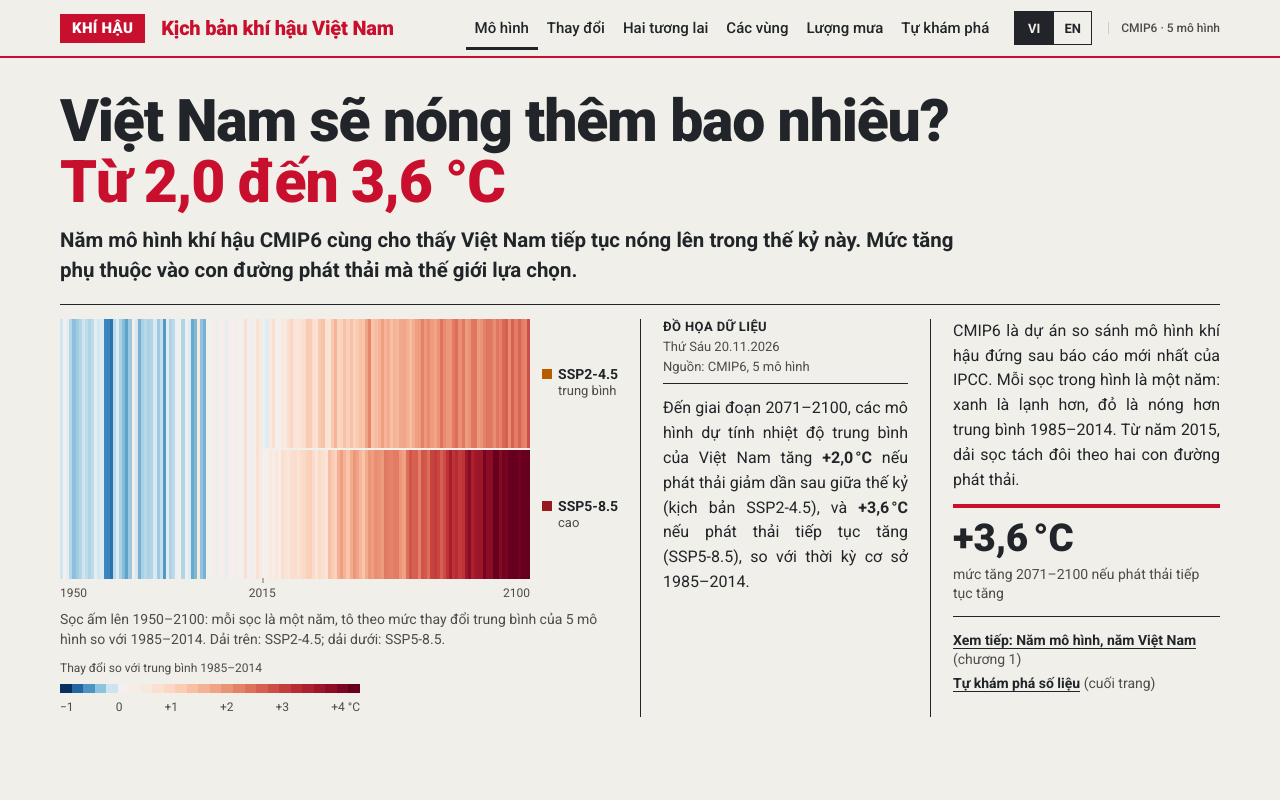
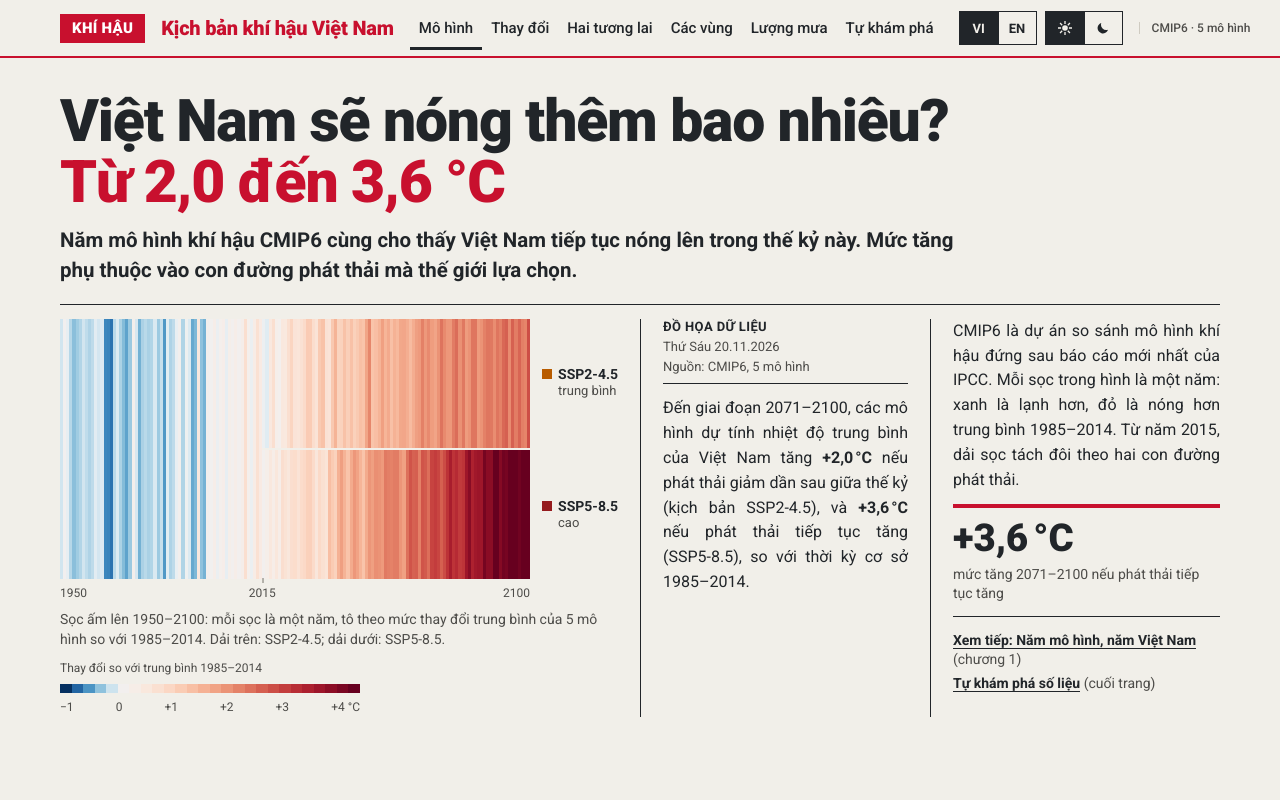
Before and after one commit to Minh24y5/Vietnam-climate-scenario-explorer, a plain HTML site: page index.html in a window 1280 px wide. Shown: the top 800 px of the page. Drawn offline with nearby package versions, Linux system fonts and the light colour scheme.

Commit message:
Added switching between languages and themes

```diff
--- a/index.html
+++ b/index.html
@@ -3,10 +3,15 @@
 <head>
     <meta charset="utf-8">
     <meta name="viewport" content="width=device-width, initial-scale=1, viewport-fit=cover">
-    <title>★ Vietnam Climate Scenario Explorer · Kịch bản khí hậu Việt Nam</title>
+    <title>Vietnam Climate Scenario Explorer · Kịch bản khí hậu Việt Nam</title>
+    <link rel="icon" href="favicon.svg" type="image/svg+xml">
     <meta name="description" content="Việt Nam sẽ nóng và mưa nhiều thêm bao nhiêu vào năm 2100? Năm mô hình khí hậu CMIP6 theo hai kịch bản phát thải, kèm công cụ tự khám phá. How much warmer and wetter will Vietnam get by 2100? Five CMIP6 models under two emissions scenarios.">
     <meta name="theme-color" content="#f1efe9" media="(prefers-color-scheme: light)">
     <meta name="theme-color" content="#141619" media="(prefers-color-scheme: dark)">
+    <script>
+        /* apply the reader's saved light/dark choice before the page paints */
+        try { var th = localStorage.getItem('theme'); if (th === 'light' || th === 'dark') document.documentElement.setAttribute('data-theme', th); } catch (e) {}
+    </script>
     <link rel="preconnect" href="https://fonts.googleapis.com">
     <link rel="preconnect" href="https://fonts.gstatic.com" crossorigin>
     <link rel="stylesheet" href="https://fonts.googleapis.com/css2?family=Roboto:ital,wght@0,400;0,500;0,700;0,900;1,400&display=swap">
@@ -31,9 +36,19 @@
                     <li><a href="#explore" data-i18n="navExplore"></a></li>
                 </ul>
             </nav>
-            <div class="lang" id="langSeg" role="group" data-i18n-attr="aria-label:langLabel">
-                <button type="button" data-lang="vi" lang="vi" aria-pressed="true">VI</button>
-                <button type="button" data-lang="en" lang="en" aria-pressed="false">EN</button>
+            <div class="folio-ctl">
+                <div class="lang" id="langSeg" role="group" data-i18n-attr="aria-label:langLabel">
+                    <button type="button" data-lang="vi" lang="vi" aria-pressed="true">VI</button>
+                    <button type="button" data-lang="en" lang="en" aria-pressed="false">EN</button>
+                </div>
+                <div class="lang theme" id="themeSeg" role="group" data-i18n-attr="aria-label:themeLabel">
+                    <button type="button" data-theme="light" aria-pressed="false" data-i18n-attr="aria-label:themeLight">
+                        <svg viewBox="0 0 24 24" aria-hidden="true" focusable="false"><circle cx="12" cy="12" r="4.2"/><path d="M12 2.5v2.6M12 18.9v2.6M2.5 12h2.6M18.9 12h2.6M5.3 5.3l1.8 1.8M16.9 16.9l1.8 1.8M5.3 18.7l1.8-1.8M16.9 7.1l1.8-1.8"/></svg>
+                    </button>
+                    <button type="button" data-theme="dark" aria-pressed="false" data-i18n-attr="aria-label:themeDark">
+                        <svg viewBox="0 0 24 24" aria-hidden="true" focusable="false"><path d="M19.5 14.6A8 8 0 0 1 9.4 4.5a8 8 0 1 0 10.1 10.1z"/></svg>
+                    </button>
+                </div>
             </div>
             <a class="data-badge" id="dataBadge" href="#about"></a>
         </div>
--- a/main.js
+++ b/main.js
@@ -39,7 +39,7 @@ const S = {
     ctlRegion: 'Vùng', allVn: 'Cả nước', noModelData: 'không có dữ liệu mô hình', regionOnlyReal: 'Số liệu từng vùng chỉ có với dữ liệu CMIP6.',
     mapTitle: 'Thay đổi nhiệt độ 2071–2100 so với 1985–2014, trung bình các mô hình', mapTitleShort: 'Thay đổi nhiệt độ 2071–2100', gridKey: 'Ô lưới của', seaName: 'Biển Đông',
     nbChina: 'TRUNG QUỐC', nbLaos: 'LÀO', nbCambodia: 'CAMPUCHIA',
-    langLabel: 'Ngôn ngữ', storyLabel: 'Bài viết theo chương',
+    langLabel: 'Ngôn ngữ', themeLabel: 'Giao diện', themeLight: 'Giao diện sáng', themeDark: 'Giao diện tối', storyLabel: 'Bài viết theo chương',
     medShort: 'trung bình', highShort: 'cao', medLong: 'phát thải trung bình', highLong: 'phát thải cao',
     sapo: 'Năm mô hình khí hậu CMIP6 cùng cho thấy Việt Nam tiếp tục nóng lên trong thế kỷ này. Mức tăng phụ thuộc vào con đường phát thải mà thế giới lựa chọn.',
     leadP2: 'CMIP6 là dự án so sánh mô hình khí hậu đứng sau báo cáo mới nhất của IPCC. Mỗi sọc trong hình là một năm: xanh là lạnh hơn, đỏ là nóng hơn trung bình 1985–2014. Từ năm 2015, dải sọc tách đôi theo hai con đường phát thải.',
@@ -80,7 +80,7 @@ const S = {
     ctlRegion: 'Region', allVn: 'All of Vietnam', noModelData: 'no model data', regionOnlyReal: 'Regional series exist only for the CMIP6 data.',
     mapTitle: 'Temperature change by 2071–2100 from 1985–2014, model average', mapTitleShort: 'Warming by 2071–2100', gridKey: 'Grid cells of', seaName: 'East Sea',
     nbChina: 'CHINA', nbLaos: 'LAOS', nbCambodia: 'CAMBODIA',
-    langLabel: 'Language', storyLabel: 'Story in chapters',
+    langLabel: 'Language', themeLabel: 'Theme', themeLight: 'Light theme', themeDark: 'Dark theme', storyLabel: 'Story in chapters',
     medShort: 'medium', highShort: 'high', medLong: 'medium emissions', highLong: 'high emissions',
     sapo: 'Five CMIP6 climate models agree that Vietnam will keep warming this century. How much depends on the emissions path the world takes.',
     leadP2: 'CMIP6 is the model comparison project behind the IPCC\'s latest assessment. Each stripe in the figure is one year: blue is cooler and red warmer than the 1985–2014 average. From 2015 the band splits along the two emissions paths.',
@@ -381,20 +381,20 @@ function mapCopy(Z) {
   const G = Z.grp, both = Z.ns.ssp245 === Z.n && Z.ns.ssp585 === Z.n, need = agreeNeed(Z.n);
   const names = ids => ids.map(zoneIn).join(', ').replace(/, ([^,]*)$/, LANG === 'vi' ? ' và $1' : ' and $1');
   if (LANG === 'vi') return {
-    'map-zones': `<h2>Nơi nóng lên nhiều nhất</h2><p>Con số cả nước là trung bình của những vùng khác nhau. Chia Việt Nam thành bảy vùng khí hậu, theo SSP5-8.5 ba vùng phía Bắc (${names(NORTH)}) nóng lên <b>${span(G.ssp585.north)}</b> vào 2071–2100, còn ba vùng phía Nam (${names(SOUTH)}) nóng lên <b>${span(G.ssp585.south)}</b>. Theo SSP2-4.5 là <b>${span(G.ssp245.north)}</b> so với <b>${span(G.ssp245.south)}</b>.</p>` +
+    'map-zones': `<h2>Nơi nóng lên nhiều nhất</h2><p>Con số cả nước là trung bình của những vùng nóng lên với mức khác nhau. Chia Việt Nam thành bảy vùng khí hậu, theo SSP5-8.5 ba vùng phía Bắc (${names(NORTH)}) nóng lên <b>${span(G.ssp585.north)}</b> vào 2071–2100, còn ba vùng phía Nam (${names(SOUTH)}) nóng lên <b>${span(G.ssp585.south)}</b>. Theo SSP2-4.5 là <b>${span(G.ssp245.north)}</b> so với <b>${span(G.ssp245.south)}</b>.</p>` +
       `<p>${both ? `Cả ${numWord(Z.n)} mô hình, theo cả hai kịch bản, đều cho mọi vùng phía Bắc nóng lên nhiều hơn mọi vùng phía Nam.` : `${cap(numWord(Z.ns.ssp585))} trong ${numWord(Z.n)} mô hình cho mọi vùng phía Bắc nóng lên nhiều hơn mọi vùng phía Nam theo SSP5-8.5.`} ` +
       `${Z.agree.ssp585 < need ? 'Nhưng vùng nào nóng nhất thì các mô hình không thống nhất.' : `${zoneIn(hi('ssp585'))} đứng đầu trong ${Z.agree.ssp585}/${Z.n} mô hình.`}</p>` +
-      `<p>${spread < Z.gap ? `Chênh lệch giữa vùng nóng nhất và vùng ít nóng nhất (<b>${deg(spread)}</b>) nhỏ hơn chênh lệch giữa hai kịch bản (<b>${deg(Z.gap)}</b>). Con đường phát thải quyết định nhiều hơn nơi ta sống.` : `Chênh lệch giữa vùng nóng nhất và vùng ít nóng nhất (<b>${deg(spread)}</b>) lớn ngang chênh lệch giữa hai kịch bản (<b>${deg(Z.gap)}</b>).`}</p>`,
-    'map-grid': `<p>Cần đọc bản đồ này thận trọng. Các ô vuông là lưới của <b>${Z.coarse}</b>, mô hình thô nhất trong ${numWord(Z.n)} mô hình: mỗi ô khoảng ${nf(dl)}° × ${nf(dn)}°, chỉ <b>${Z.cells(Z.coarse)}</b> ô chạm đất liền Việt Nam, và cả ${zoneIn(Z.small)} chỉ bằng khoảng <b>${nf(eq)}</b> ô.</p>` +
-      `<p>Giá trị của một vùng nhỏ vì thế phần lớn đến từ những ô nó chung với vùng bên cạnh. Ngay cả mô hình chi tiết nhất, ${Z.fine}, cũng chỉ có ${Z.cells(Z.fine)} ô. Bản đồ cho thấy bức tranh chung giữa các vùng; muốn biết từng tỉnh cần mô hình chi tiết hơn (hạ quy mô).</p>`
+      `<p>${spread < Z.gap ? `Theo SSP5-8.5, mức nóng lên của vùng nhiều nhất và vùng ít nhất chênh nhau <b>${deg(spread)}</b>. Con đường phát thải tạo khác biệt lớn hơn: tính cả nước, hai kịch bản cách nhau <b>${deg(Z.gap)}</b> vào 2071–2100.` : `Theo SSP5-8.5, mức nóng lên của vùng nhiều nhất và vùng ít nhất chênh nhau <b>${deg(spread)}</b>, gần bằng khoảng cách <b>${deg(Z.gap)}</b> giữa hai kịch bản tính cả nước.`}</p>`,
+    'map-grid': `<p>Các ô vuông là lưới của <b>${Z.coarse}</b>, mô hình thô nhất trong ${numWord(Z.n)} mô hình. Mỗi ô khoảng ${nf(dl)}° × ${nf(dn)}°, chỉ <b>${Z.cells(Z.coarse)}</b> ô chạm đất liền Việt Nam, và cả ${zoneIn(Z.small)} chỉ có diện tích bằng khoảng <b>${nf(eq)}</b> ô.</p>` +
+      `<p>Vì vậy, giá trị của một vùng nhỏ phần lớn đến từ những ô nó chung với vùng bên cạnh. Mô hình chi tiết nhất, ${Z.fine}, cũng chỉ có ${Z.cells(Z.fine)} ô. Bản đồ dùng được để so sánh các vùng; muốn biết từng tỉnh cần mô hình chi tiết hơn (hạ quy mô).</p>`
   };
   return {
-    'map-zones': `<h2>Where it warms most</h2><p>The national figure averages over very different places. Split Vietnam into its seven climate zones and, under SSP5-8.5, the three northern zones (${names(NORTH)}) warm by <b>${span(G.ssp585.north)}</b> by 2071–2100, while the three southern zones (${names(SOUTH)}) warm by <b>${span(G.ssp585.south)}</b>. Under SSP2-4.5 it is <b>${span(G.ssp245.north)}</b> against <b>${span(G.ssp245.south)}</b>.</p>` +
+    'map-zones': `<h2>Where it warms most</h2><p>The national figure is an average over zones that warm at different rates. Split Vietnam into its seven climate zones and, under SSP5-8.5, the three northern zones (${names(NORTH)}) are <b>${span(G.ssp585.north)}</b> warmer by 2071–2100, and the three southern zones (${names(SOUTH)}) <b>${span(G.ssp585.south)}</b> warmer. Under SSP2-4.5 the figures are <b>${span(G.ssp245.north)}</b> and <b>${span(G.ssp245.south)}</b>.</p>` +
       `<p>${both ? `In all ${numWord(Z.n)} models, under both scenarios, every northern zone warms more than every southern one.` : `${cap(numWord(Z.ns.ssp585))} of ${numWord(Z.n)} models have every northern zone warming more than every southern one under SSP5-8.5.`} ` +
-      `${Z.agree.ssp585 < need ? 'Which zone warms most, though, the models do not agree.' : `${cap(zoneIn(hi('ssp585')))} comes first in ${Z.agree.ssp585} of ${Z.n} models.`}</p>` +
-      `<p>${spread < Z.gap ? `The gap between the warmest and the least-warming zone (<b>${deg(spread)}</b>) is smaller than the gap between the two scenarios (<b>${deg(Z.gap)}</b>). The emissions path matters more than where you live.` : `The gap between the warmest and the least-warming zone (<b>${deg(spread)}</b>) is as large as the gap between the two scenarios (<b>${deg(Z.gap)}</b>).`}</p>`,
-    'map-grid': `<p>Read this map with care. The squares are the grid of <b>${Z.coarse}</b>, the coarsest of the ${numWord(Z.n)} models: each cell is about ${nf(dl)}° × ${nf(dn)}°, only <b>${Z.cells(Z.coarse)}</b> of them touch Vietnam's land, and all of ${zoneIn(Z.small)} adds up to about <b>${nf(eq)}</b> of a cell.</p>` +
-      `<p>A small zone's value therefore comes mostly from cells it shares with its neighbours. Even the most detailed model, ${Z.fine}, has only ${Z.cells(Z.fine)} cells. The map shows broad differences between zones; for individual provinces you need finer, downscaled models.</p>`
+      `${Z.agree.ssp585 < need ? 'The models do not agree on which single zone warms most.' : `${cap(zoneIn(hi('ssp585')))} comes first in ${Z.agree.ssp585} of ${Z.n} models.`}</p>` +
+      `<p>${spread < Z.gap ? `Under SSP5-8.5 the warmest zone warms <b>${deg(spread)}</b> more than the least-warming one. The emissions path makes a bigger difference: nationally, the two scenarios are <b>${deg(Z.gap)}</b> apart by 2071–2100.` : `Under SSP5-8.5 the warmest zone warms <b>${deg(spread)}</b> more than the least-warming one, about as much as the <b>${deg(Z.gap)}</b> that separates the two scenarios nationally.`}</p>`,
+    'map-grid': `<p>The squares are the grid of <b>${Z.coarse}</b>, the coarsest of the ${numWord(Z.n)} models. Each cell is about ${nf(dl)}° × ${nf(dn)}°, only <b>${Z.cells(Z.coarse)}</b> of them touch Vietnam's land, and all of ${zoneIn(Z.small)} has the area of about <b>${nf(eq)}</b> of a cell.</p>` +
+      `<p>So a small zone's value comes mostly from cells it shares with its neighbours. The most detailed model, ${Z.fine}, still has only ${Z.cells(Z.fine)} cells. The map is good for comparing zones; for single provinces you need finer, downscaled models.</p>`
   };
 }
 
@@ -1187,12 +1187,36 @@ function setLang(l) {
   LANG = l;
   try { localStorage.setItem('lang', l); } catch (_) { /* per-viewer convenience only */ }
   writePage();
+  syncTheme();
   $('#modelHint').textContent = '';
   if (figMode === 'map') renderStoryMap(activeStep); else story.redraw();
   render();
   sizeStripeAxis();
 }
 $('#langSeg').addEventListener('click', e => { const b = e.target.closest('button'); if (b) setLang(b.dataset.lang); });
+
+/* ---------- light / dark ---------- */
+/* until the reader picks one, the page follows the system setting; a pick is remembered */
+const darkMQ = window.matchMedia('(prefers-color-scheme: dark)');
+const curTheme = () => document.documentElement.dataset.theme || (darkMQ.matches ? 'dark' : 'light');
+function syncTheme() {
+  const th = curTheme();
+  $$('#themeSeg button').forEach(b => {
+    b.setAttribute('aria-pressed', b.dataset.theme === th ? 'true' : 'false');
+    b.title = t(b.dataset.theme === 'dark' ? 'themeDark' : 'themeLight');
+  });
+  /* browser chrome follows the chosen page colour */
+  const bg = th === 'dark' ? '#141619' : '#f1efe9';
+  $$('meta[name="theme-color"]').forEach(m => m.setAttribute('content', bg));
+}
+function setTheme(th) {
+  document.documentElement.dataset.theme = th;
+  try { localStorage.setItem('theme', th); } catch (_) { /* per-viewer convenience only */ }
+  syncTheme();
+}
+$('#themeSeg').addEventListener('click', e => { const b = e.target.closest('button'); if (b && b.dataset.theme !== curTheme()) setTheme(b.dataset.theme); });
+darkMQ.addEventListener('change', syncTheme);
+syncTheme();
 
 /* ---------- init ---------- */
 async function getJson(url) {
--- a/style.css
+++ b/style.css
@@ -74,7 +74,11 @@ kbd{font:500 12px/1 var(--font);border:1px solid var(--ctl-line);border-bottom-w
 .chapters a:hover{color:var(--red)}
 .chapters a[aria-current="true"]{box-shadow:inset 0 -3px 0 var(--ink)}
 
+.folio-ctl{display:flex;align-items:center;gap:8px}
 .lang{display:flex;border:1px solid var(--ink)}
+.theme svg{width:16px;height:16px;display:block;margin:auto;fill:none;stroke:currentColor;stroke-width:2;stroke-linecap:square}
+.theme svg circle{fill:currentColor;stroke:none}
+.theme button[data-theme="dark"] svg path{fill:currentColor;stroke:none}
 .lang button{font:700 13px/1 var(--font);background:transparent;color:var(--ink);border:0;min-width:38px;min-height:32px;cursor:pointer;transition:background-color .15s ease,color .15s ease}
 .lang button+button{border-left:1px solid var(--ink)}
 .lang button[aria-pressed="true"]{background:var(--ink);color:var(--bg)}
@@ -336,7 +340,7 @@ pre{background:var(--bg);border:1px solid var(--line);padding:14px;overflow-x:au
 }
 @media (max-width:1120px){
   .chapters{display:none}
-  .lang{margin-left:auto}
+  .folio-ctl{margin-left:auto}
 }
 @media (max-width:980px){
   .lead-grid{grid-template-columns:minmax(0,1fr) minmax(0,1fr)}
@@ -386,6 +390,9 @@ pre{background:var(--bg);border:1px solid var(--line);padding:14px;overflow-x:au
   .sec-block{font-size:13px;padding:6px 8px}
   .nameplate{font-size:15px;white-space:normal;line-height:1.1}
   .data-badge{display:none}
+  /* phones: the theme control shrinks to one button, the mode you would switch to */
+  .theme button[aria-pressed="true"]{display:none}
+  .theme button+button{border-left:0}
   .seg button{font-size:14px;padding:8px 6px}
 }
 @media (pointer:coarse){
```
Also changed, not shown: favicon.svg (added), 2 other files.
